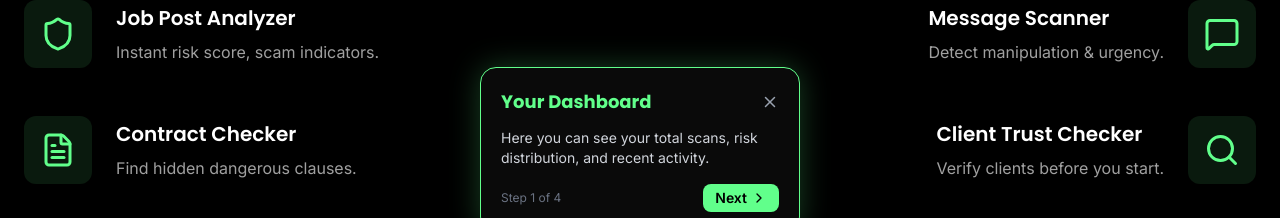
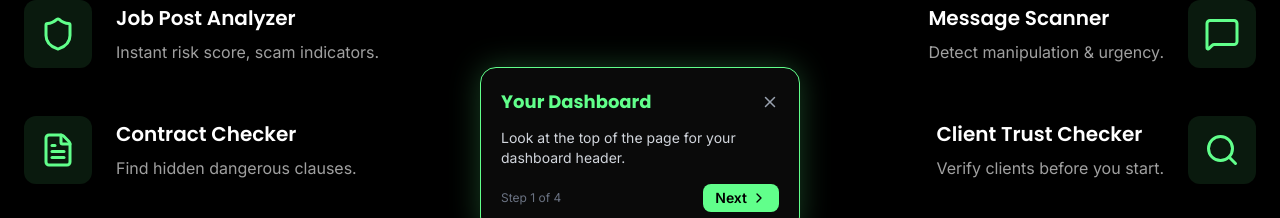
Before and after one commit to Mahnoor303/freelanceguard-frontend, a React (Vite) app: page /features in a window 1280 px wide. Shown: the part 250-468 px from the top of the page. Built offline with nearby package versions, Linux system fonts and the light colour scheme; no server answers; what @react-pdf/renderer would draw is missing.

Commit message:
Fix Gemini model name + improved dummy

```diff
--- a/src/components/onboarding/OnboardingTour.jsx
+++ b/src/components/onboarding/OnboardingTour.jsx
@@ -1,29 +1,36 @@
 import { useState, useEffect, useCallback } from 'react';
 import { X, ChevronRight, ChevronLeft } from 'lucide-react';
+
+// 💡 Turn this to FALSE after you’ve seen the tour
+const FORCE_TEST_MODE = true;   // <--- Change to false once it works
 
 const STEPS = [
   {
     selector: '.dashboard-header',
     title: 'Your Dashboard',
     content: 'Here you can see your total scans, risk distribution, and recent activity.',
+    fallback: 'Look at the top of the page for your dashboard header.',
     placement: 'bottom',
   },
   {
     selector: '.scan-button',
     title: 'Start a Scan',
     content: 'Use this button to analyse job posts, messages, contracts, or clients.',
+    fallback: 'Scroll down to the "Start Free Scan" button.',
     placement: 'top',
   },
   {
     selector: '.sidebar',
     title: 'Navigation',
     content: 'Access scanners, history, community reports, and settings from the sidebar.',
+    fallback: 'The sidebar is on the left side of the screen.',
     placement: 'right',
   },
   {
     selector: '.upgrade-card',
     title: 'Upgrade to Pro',
     content: 'Get unlimited scans, contract analysis, and advanced reports.',
+    fallback: 'Look for the subscription card in your dashboard.',
     placement: 'top',
   },
 ];
@@ -32,21 +39,29 @@ export default function OnboardingTour() {
   const [current, setCurrent] = useState(0);
   const [visible, setVisible] = useState(false);
 
-  // Show tour only once
+  // ---------- START LOGIC ----------
   useEffect(() => {
+    // If test mode is on, ALWAYS show the tour (even if already seen)
+    if (FORCE_TEST_MODE) {
+      console.log('🧪 TEST MODE – tour will always appear');
+      const timer = setTimeout(() => setVisible(true), 1200);
+      return () => clearTimeout(timer);
+    }
+
     const done = localStorage.getItem('onboardingDone');
+    console.log('🗄️ onboardingDone:', done);
     if (!done) {
-      const timer = setTimeout(() => setVisible(true), 800);
+      const timer = setTimeout(() => setVisible(true), 1200);
       return () => clearTimeout(timer);
     }
   }, []);
 
-  // Scroll to the target element after a tiny delay, so the layout is stable
+  // ---------- SCROLL TO TARGET ----------
   const scrollToTarget = useCallback(() => {
     if (!visible || current >= STEPS.length) return;
     const el = document.querySelector(STEPS[current].selector);
     if (el) {
-      // Wait a few frames for any CSS transitions to finish
+      // Wait for any CSS transitions to finish
       requestAnimationFrame(() => {
         requestAnimationFrame(() => {
           el.scrollIntoView({ behavior: 'smooth', block: 'center' });
@@ -55,17 +70,17 @@ export default function OnboardingTour() {
     }
   }, [current, visible]);
 
-  // Trigger scroll when the step changes
   useEffect(() => {
     scrollToTarget();
   }, [scrollToTarget]);
 
+  // ---------- If not visible, return nothing ----------
   if (!visible || current >= STEPS.length) return null;
 
   const step = STEPS[current];
   const el = document.querySelector(step.selector);
 
-  // --- Styles ---
+  // ---------- TOOLTIP STYLE ----------
   const tooltipStyle = {
     position: 'fixed',
     zIndex: 100000,
@@ -98,7 +113,6 @@ export default function OnboardingTour() {
       pointerEvents: 'none',
     };
 
-    // Position tooltip based on placement, but keep it inside the viewport
     if (step.placement === 'bottom') {
       tooltipStyle.top = Math.min(viewportH - 280, rect.bottom + 12);
       tooltipStyle.left = Math.min(Math.max(10, rect.left + rect.width / 2 - 160), viewportW - 340);
@@ -109,23 +123,27 @@ export default function OnboardingTour() {
       tooltipStyle.top = Math.min(viewportH - 280, Math.max(10, rect.top + rect.height / 2 - 120));
       tooltipStyle.left = Math.min(viewportW - 340, rect.right + 12);
     } else {
-      // centered fallback
       tooltipStyle.top = '50%';
       tooltipStyle.left = '50%';
       tooltipStyle.transform = 'translate(-50%, -50%)';
     }
   } else {
-    // Element not found – show tooltip in the center
+    // Element not found – center the tooltip and show fallback text
     tooltipStyle.top = '50%';
     tooltipStyle.left = '50%';
     tooltipStyle.transform = 'translate(-50%, -50%)';
   }
 
+  const content = el ? step.content : step.fallback;
+
   const next = () => setCurrent((prev) => prev + 1);
   const prev = () => setCurrent((prev) => Math.max(0, prev - 1));
   const finish = () => {
     setVisible(false);
-    localStorage.setItem('onboardingDone', 'true');
+    if (!FORCE_TEST_MODE) {
+      localStorage.setItem('onboardingDone', 'true');
+    }
+    // In test mode, never save the flag so it always appears
   };
 
   return (
@@ -138,7 +156,7 @@ export default function OnboardingTour() {
             <X size={18} />
           </button>
         </div>
-        <p className="text-sm text-gray-300 mb-4">{step.content}</p>
+        <p className="text-sm text-gray-300 mb-4">{content}</p>
         <div className="flex justify-between items-center">
           <span className="text-xs text-gray-500">
             Step {current + 1} of {STEPS.length}
```
